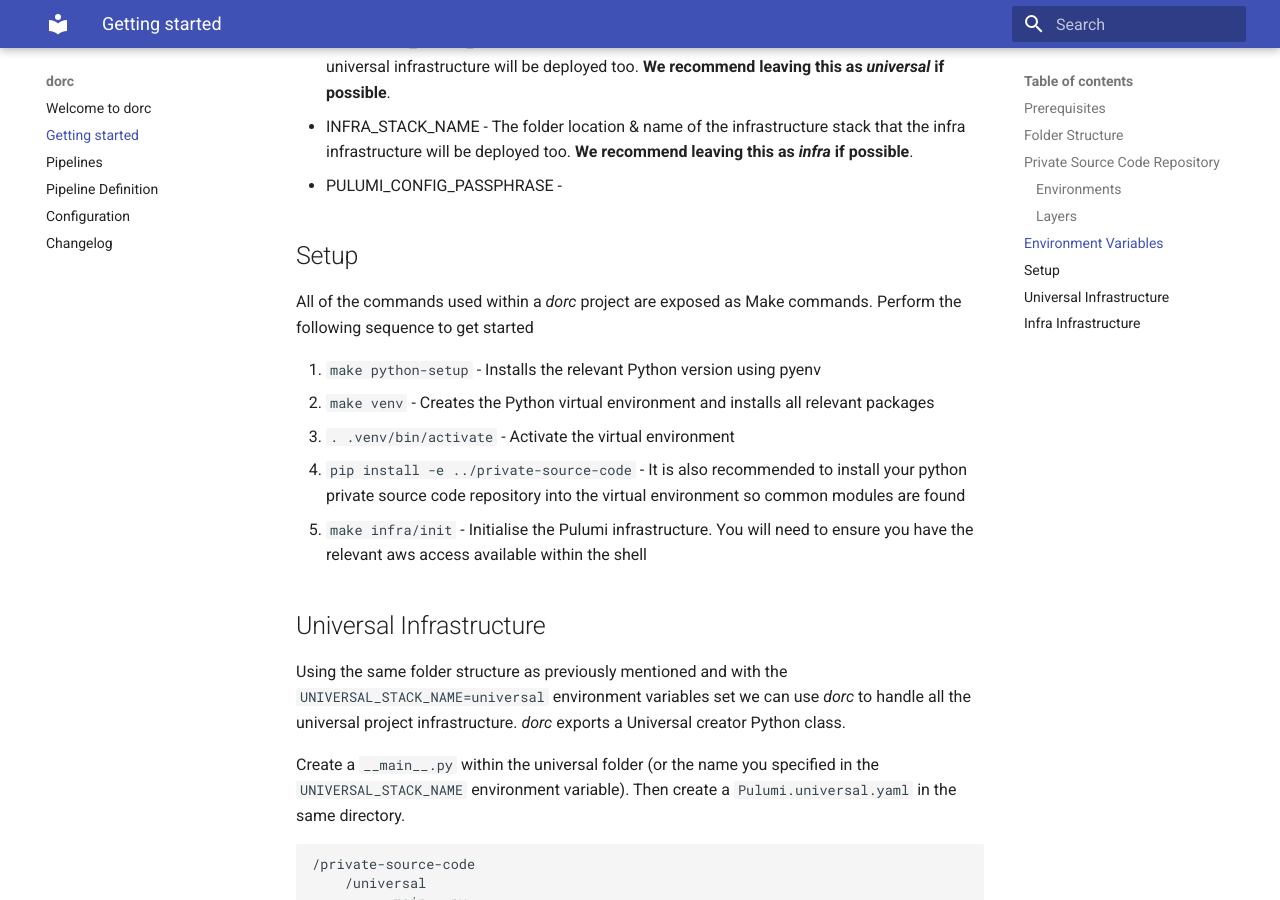
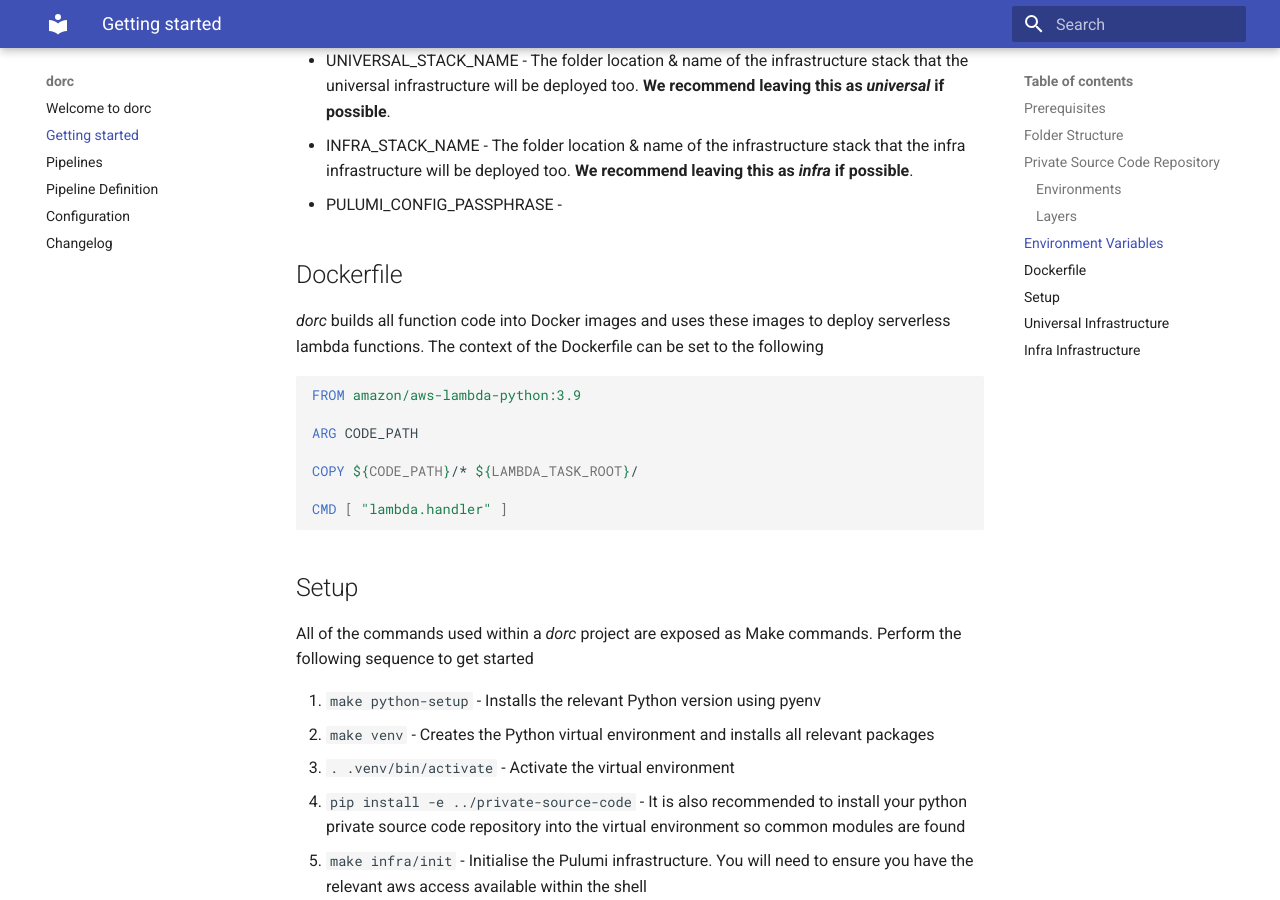
Before and after one commit to no10ds/dorc, an MkDocs documentation site: the page built from docs/getting_started.md, in a window 1280 px wide and 900 px high, scrolled down 2501 px. Built offline with MkDocs 1.6.1 and Material for MkDocs 9.7.7, drawn with Linux system fonts in a browser that asks for light colours; some of the changed text lies outside the part shown.

Commit message:
document the Dockerfile

````diff
--- a/docs/getting_started.md
+++ b/docs/getting_started.md
@@ -52,6 +52,7 @@ For a *dorc* project we would reference this structure within the `src` folder l
             /raw
             /processed
             /curated
+        Dockerfile
 ```
 
 See further [reading](https://medium.com/codex/data-pipeline-architecture-variety-of-ways-you-can-build-your-data-pipeline-66b3dd456df1) if unsure on a typical data engineering structure.
@@ -81,6 +82,20 @@ See the description and a example for each of the variables below
 * UNIVERSAL_STACK_NAME - The folder location & name of the infrastructure stack that the universal infrastructure will be deployed too. **We recommend leaving this as *universal* if possible**.
 * INFRA_STACK_NAME - The folder location & name of the infrastructure stack that the infra infrastructure will be deployed too. **We recommend leaving this as *infra* if possible**.
 * PULUMI_CONFIG_PASSPHRASE -
+
+## Dockerfile
+
+*dorc* builds all function code into Docker images and uses these images to deploy serverless lambda functions. The context of the Dockerfile can be set to the following
+
+```Dockerfile
+FROM amazon/aws-lambda-python:3.9
+
+ARG CODE_PATH
+
+COPY ${CODE_PATH}/* ${LAMBDA_TASK_ROOT}/
+
+CMD [ "lambda.handler" ]
+```
 
 ## Setup
 
````
